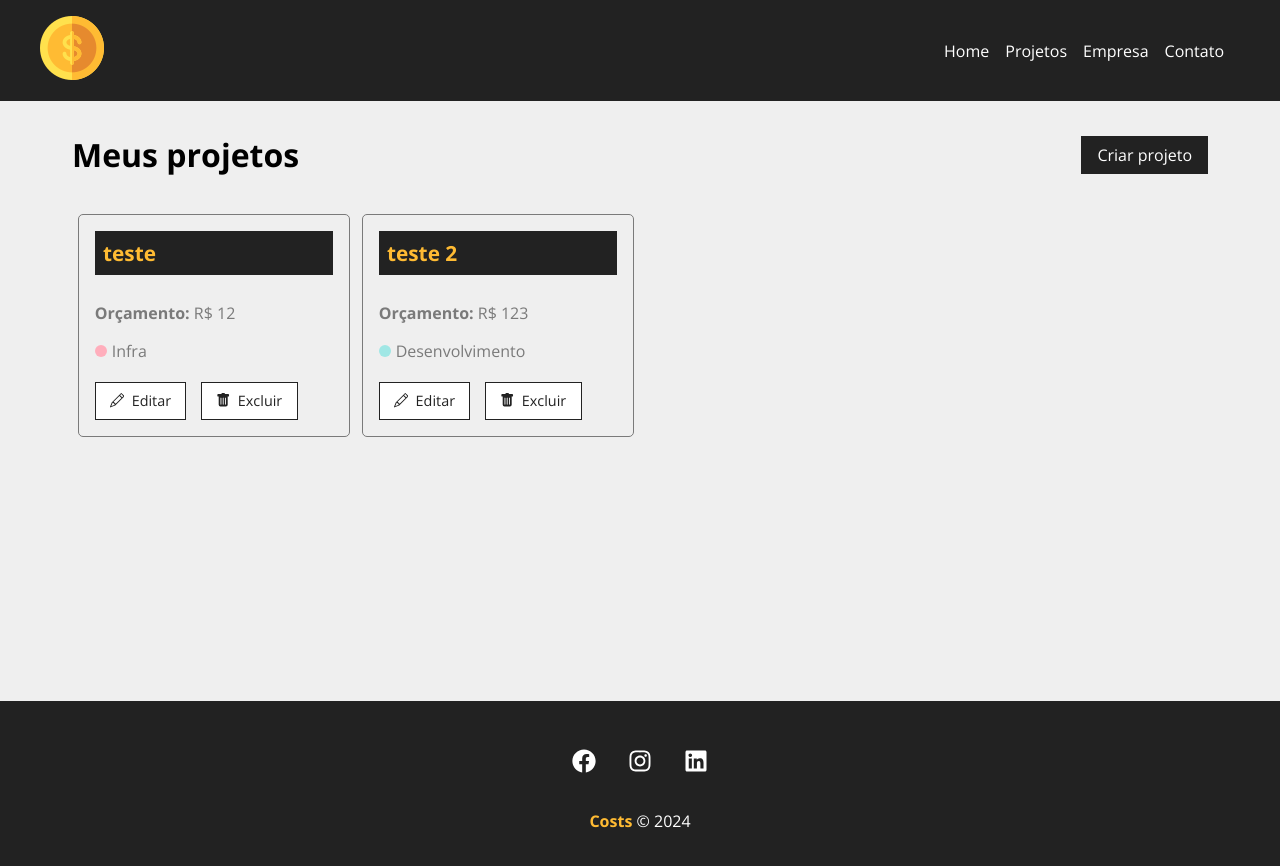
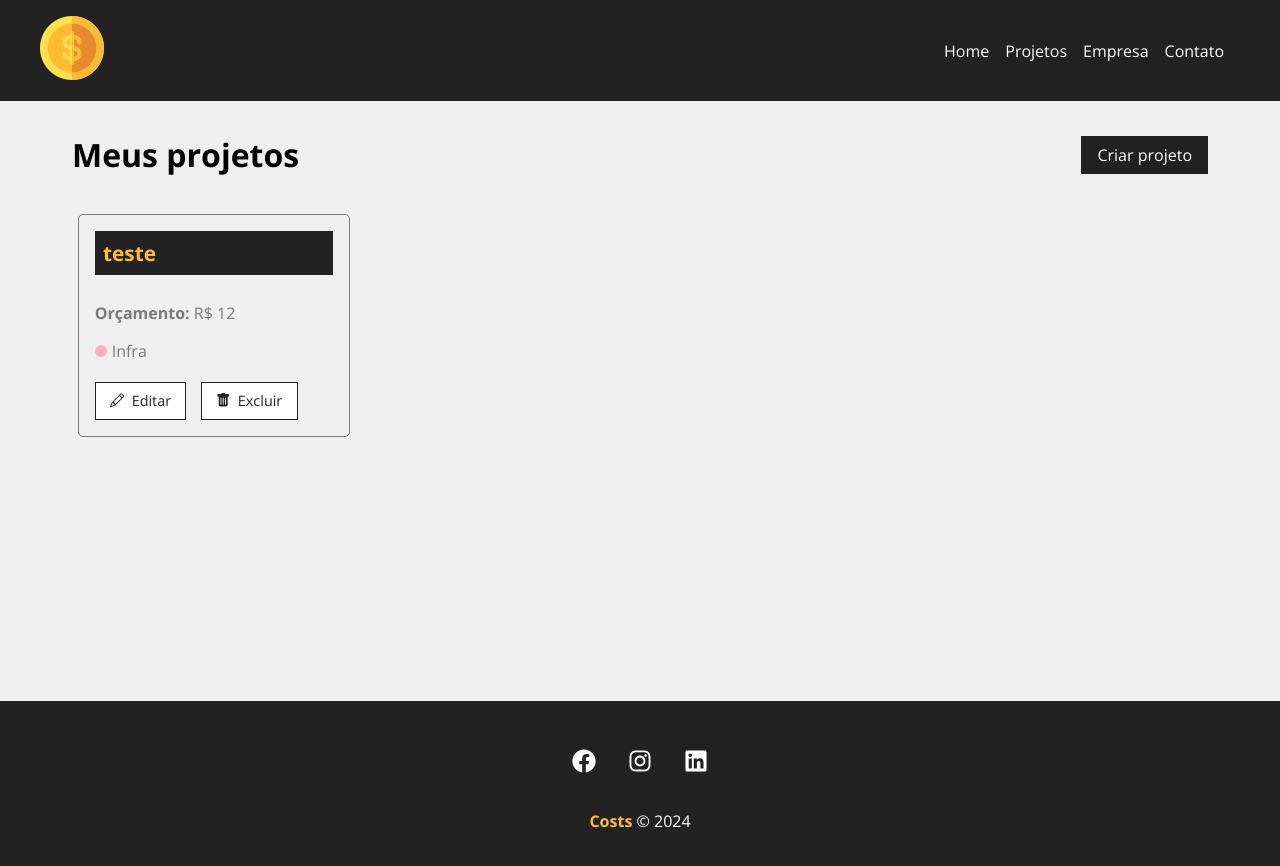
Before and after one commit to luad3cristal/costs, a React (Vite) app: page /projects in a window 1280 px wide. Shown: the top 866 px of the page. Built offline with nearby package versions, Linux system fonts and the light colour scheme; data requests are answered from the project's data file.

Commit message:
feat: add remove project functionality

```diff
--- a/db.json
+++ b/db.json
@@ -7,17 +7,6 @@
       "category": {
         "id": "1",
         "name": "Infra"
-      },
-      "cost": 0,
-      "services": []
-    },
-    {
-      "id": "5daf",
-      "name": "teste 2",
-      "budget": "123",
-      "category": {
-        "id": "2",
-        "name": "Desenvolvimento"
       },
       "cost": 0,
       "services": []
--- a/src/components/pages/Projects.jsx
+++ b/src/components/pages/Projects.jsx
@@ -1,4 +1,4 @@
-import { useLocation } from "react-router-dom";
+import { data, useLocation } from "react-router-dom";
 import { useState, useEffect } from "react";
 
 import S from "./Projects.module.css";
@@ -12,6 +12,7 @@
 function Projects() {
   const [projects, setProjects] = useState([]);
   const [removeLoading, setRemoveLoading] = useState(false);
+  const [projectMessage, setProjectMessage] = useState("");
 
   const location = useLocation();
   let message = "";
@@ -36,6 +37,21 @@
     }, 300);
   }, []);
 
+  function removeProject(id) {
+    fetch(`http://localhost:5000/projects/${id}`, {
+      method: "DELETE",
+      headers: {
+        "Content-Type": "application/json",
+      },
+    })
+      .then((resp) => resp.json())
+      .then(() => {
+        setProjects(projects.filter((project) => project.id !== id));
+        setProjectMessage("Projeto removido com sucesso!");
+      })
+      .catch((err) => console.log(err));
+  }
+
   return (
     <div className={S.project_container}>
       <div className={S.title_container}>
@@ -43,6 +59,7 @@
         <LinkButton to="/newproject" text="Criar projeto" />
       </div>
       {message && <Message type="success" msg={message} />}
+      {projectMessage && <Message type="error" msg={projectMessage} />}
 
       <Container customClass="start">
         {projects.length > 0 &&
@@ -53,8 +70,7 @@
               budget={project.budget}
               category={project.category.name}
               key={project.id}
-
-              // handleRemove={remove}
+              handleRemove={removeProject}
             />
           ))}
 
--- a/src/components/projects/projectCard.jsx
+++ b/src/components/projects/projectCard.jsx
@@ -4,6 +4,11 @@
 import { BsPencil, BsFillTrashFill } from "react-icons/bs";
 
 function projectCard({ id, name, budget, category, handleRemove }) {
+  const remove = (e) => {
+    e.preventDefault();
+    handleRemove(id);
+  };
+
   return (
     <div className={S.project_card}>
       <h4>{name}</h4>
@@ -18,7 +23,7 @@
         <Link to="/">
           <BsPencil /> Editar
         </Link>
-        <button>
+        <button onClick={remove}>
           <BsFillTrashFill /> Excluir
         </button>
       </div>
```
